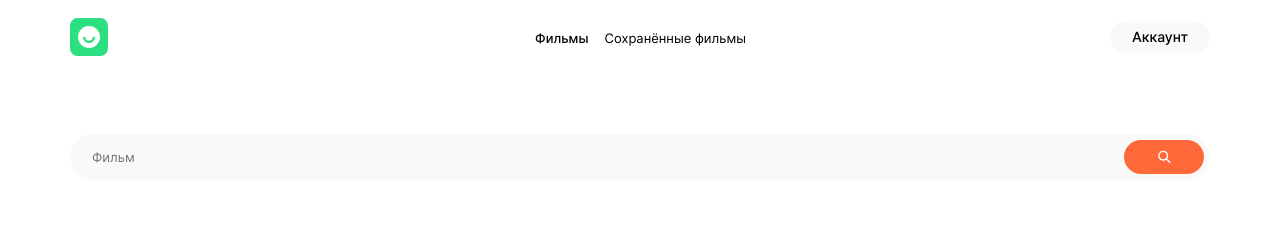
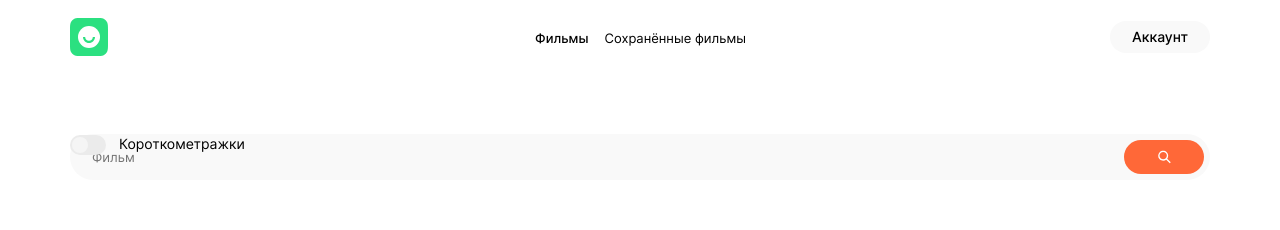
Before and after one commit to TarEvgen/movies-explorer-frontend, a React (Create React App) app: page /movies in a window 1280 px wide. Shown: the top 230 px of the page. Built offline with nearby package versions, Linux system fonts and the light colour scheme.

Commit message:
add filtercheckbox

```diff
--- /dev/null
+++ b/src/components/FilterCheckbox/FilterCheckbox.css
@@ -0,0 +1,69 @@
+.checkbox-block {
+  display: flex;
+  max-width: max-content;
+}
+
+.checkbox {
+  margin: 0;
+  padding: 0;
+  display: inline-block;
+}
+
+.checkbox__input {
+  margin: 0;
+  padding: 0;
+  position: absolute;
+  opacity: 0;
+  width: 0;
+  height: 0;
+  appearance: none;
+}
+
+.checkbox__name {
+  margin: 0;
+  padding: 0;
+  display: inline-block;
+  position: relative;
+  font-family: Inter;
+  font-size: 14px;
+  font-style: normal;
+  font-weight: 400;
+  line-height: 18px;
+  padding: 0;
+  padding-left: 49px;
+}
+
+.checkbox__name::before {
+  display: block;
+  content: "";
+  width: 36px;
+  height: 20px;
+  left: 0;
+  top: 0;
+  background-color: #ebebeb;
+  position: absolute;
+  border-radius: 20px;
+  transition: background-color 0.3s;
+}
+
+.checkbox__name::after {
+  display: block;
+  content: "";
+  position: absolute;
+  left: 2px;
+  top: 2px;
+  width: 16px;
+  height: 16px;
+  border-radius: 50%;
+  background-color: #f5f5f5;
+  transition: background-color 0.3s, left 0.3s;
+}
+
+.checkbox__input:checked + .checkbox__name::before {
+  background-color: #2be080;
+}
+
+.checkbox__input:checked + .checkbox__name::after {
+  background-color: #ffffff;
+  left: 18px;
+}
--- /dev/null
+++ b/src/components/FilterCheckbox/FilterCheckbox.js
@@ -0,0 +1,20 @@
+import "./FilterCheckbox.css";
+
+function FilterCheckbox() {
+  return (
+    <>
+    <div className="checkbox-block">
+      <label className="checkbox" for="checkbox-short-films">
+        <input
+          className="checkbox__input"
+          id="checkbox-short-films"
+          type="checkbox"
+        ></input>
+        <span className="checkbox__name">Короткометражки</span>
+      </label>
+      </div>
+    </>
+  );
+}
+
+export default FilterCheckbox;
--- a/src/components/SearchForm/SearchForm.css
+++ b/src/components/SearchForm/SearchForm.css
@@ -11,11 +11,20 @@
 
 }
 
+.search {
+
+    max-width: 1140px;
+
+    row-gap: 40px;
+
+}
+
 
 .search-form__search {
+
     margin: 0;
     padding: 0;
-
+    min-height: 46px;
     margin-left: 70px;
     margin-right: 70px;
     position: relative;
--- a/src/components/SearchForm/SearchForm.js
+++ b/src/components/SearchForm/SearchForm.js
@@ -1,4 +1,5 @@
 import "./SearchForm.css";
+import FilterCheckbox from "../FilterCheckbox/FilterCheckbox";
 
 
 function SearchForm() {
@@ -6,12 +7,16 @@ function SearchForm() {
     <section className="search-form">
 
       <form className="search-form__search">
+      <div className="search">
         <input className="search-form__field-search" placeholder="Фильм"
 ></input>
         <button className="search-form__button"></button>
 
+        </div>
+        <FilterCheckbox/>
+      </form>
 
-      </form>
+
 
     </section>
   );
```
